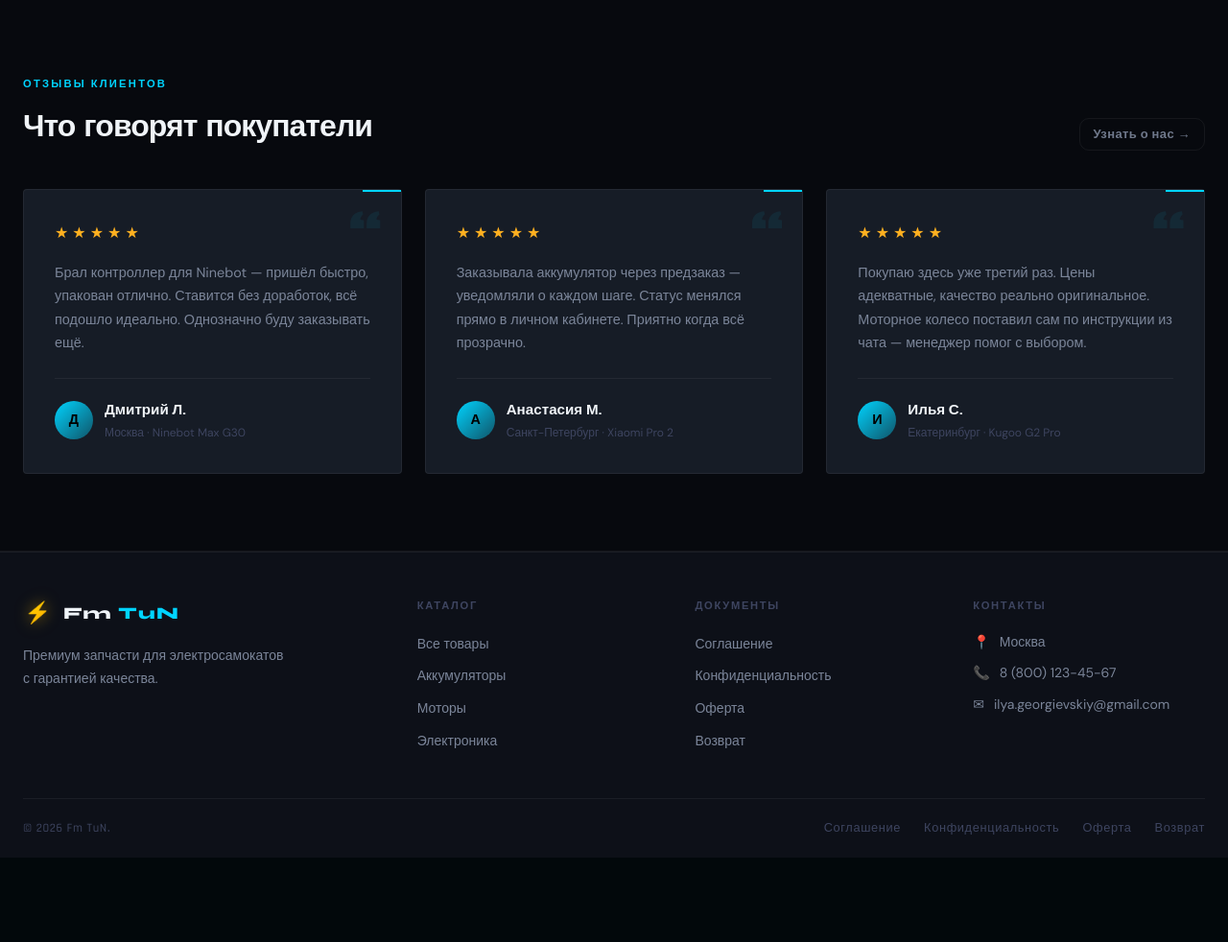
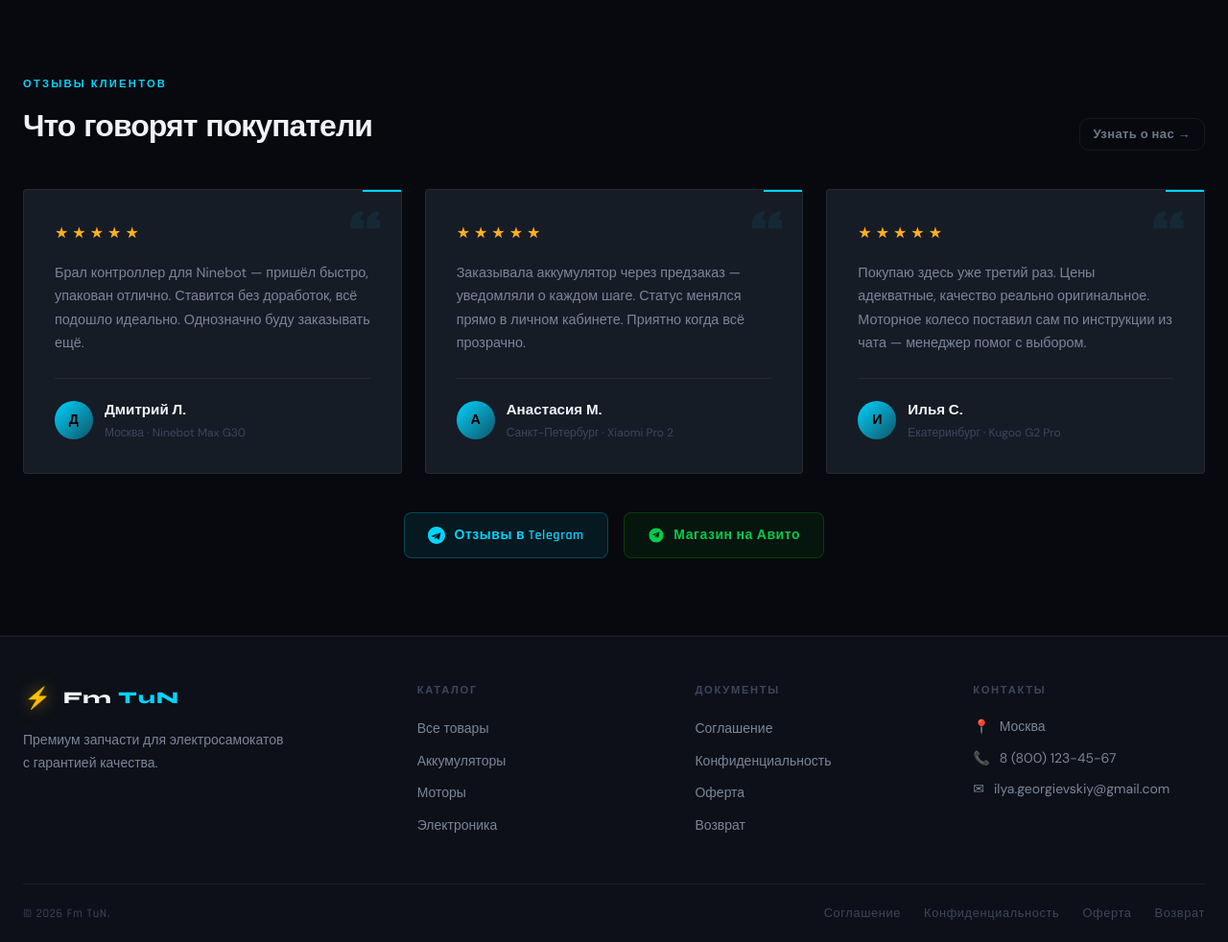
Before and after one commit to senya-a11/scooterparts, a FastAPI app: page / in a window 1280 px wide. Shown: the part 1824-2806 px from the top of the page at 96% size. Before the commit the page ends 2718 px from the top, so only its background shows below. Run offline with FastAPI, Linux system fonts and the light colour scheme; parts of the project's set-up code (start-up, migrations or seed data) failed here and were passed over; some libraries are stand-ins or nearby versions; some web fonts are replaced.

Commit message:
Add Telegram reviews and Avito buttons below reviews section
- Added two CTA buttons after the reviews grid on the homepage
- Telegram button links to t.me/FmTunotzova (reviews channel)
- Avito button links to the shop's Avito brand page
- Buttons use site accent colors (cyan for Telegram, green for Avito)
  with hover effects consistent with existing UI style

https://claude.ai/code/session_01YC49uh2EP8kARfhwWNJ2zW

```diff
--- a/templates/index.html
+++ b/templates/index.html
@@ -776,6 +776,22 @@
         </div>
       </div>
     </div>
+    <div style="display:flex;gap:1rem;justify-content:center;margin-top:2.5rem;flex-wrap:wrap;">
+      <a href="https://t.me/FmTunotzova" target="_blank" rel="noopener noreferrer"
+         style="display:inline-flex;align-items:center;gap:.6rem;padding:.75rem 1.5rem;background:rgba(0,212,255,.08);border:1px solid rgba(0,212,255,.25);border-radius:8px;color:#00D4FF;font-family:var(--fr);font-size:.875rem;font-weight:600;letter-spacing:.04em;text-decoration:none;transition:background .2s,border-color .2s;"
+         onmouseover="this.style.background='rgba(0,212,255,.15)';this.style.borderColor='rgba(0,212,255,.5)'"
+         onmouseout="this.style.background='rgba(0,212,255,.08)';this.style.borderColor='rgba(0,212,255,.25)'">
+        <svg width="18" height="18" viewBox="0 0 24 24" fill="currentColor"><path d="M12 0C5.373 0 0 5.373 0 12s5.373 12 12 12 12-5.373 12-12S18.627 0 12 0zm5.894 8.221-1.97 9.28c-.145.658-.537.818-1.084.508l-3-2.21-1.447 1.394c-.16.16-.295.295-.605.295l.213-3.053 5.56-5.023c.242-.213-.054-.333-.373-.12L8.32 14.617l-2.96-.924c-.643-.204-.657-.643.136-.953l11.57-4.461c.537-.194 1.006.131.828.942z"/></svg>
+        Отзывы в Telegram
+      </a>
+      <a href="https://www.avito.ru/brands/11e42f6a54bf637606a2152cee284225?src=sharing" target="_blank" rel="noopener noreferrer"
+         style="display:inline-flex;align-items:center;gap:.6rem;padding:.75rem 1.5rem;background:rgba(0,184,0,.07);border:1px solid rgba(0,184,0,.25);border-radius:8px;color:#00CC4D;font-family:var(--fr);font-size:.875rem;font-weight:600;letter-spacing:.04em;text-decoration:none;transition:background .2s,border-color .2s;"
+         onmouseover="this.style.background='rgba(0,184,0,.14)';this.style.borderColor='rgba(0,184,0,.5)'"
+         onmouseout="this.style.background='rgba(0,184,0,.07)';this.style.borderColor='rgba(0,184,0,.25)'">
+        <svg width="18" height="18" viewBox="0 0 24 24" fill="currentColor"><path d="M12 2C6.477 2 2 6.477 2 12s4.477 10 10 10 10-4.477 10-10S17.523 2 12 2zm4.5 5.5l-1.5 7.5c-.1.5-.4.6-.8.4l-2.2-1.6-1.1 1c-.1.1-.2.2-.4.2l.1-2.3 4.2-3.8c.2-.2 0-.2-.3-.1l-5.2 3.3-2.2-.7c-.5-.2-.5-.5.1-.7l8.7-3.3c.4-.2.8.1.6.6z"/></svg>
+        Магазин на Авито
+      </a>
+    </div>
   </div>
 </section>
 
```
